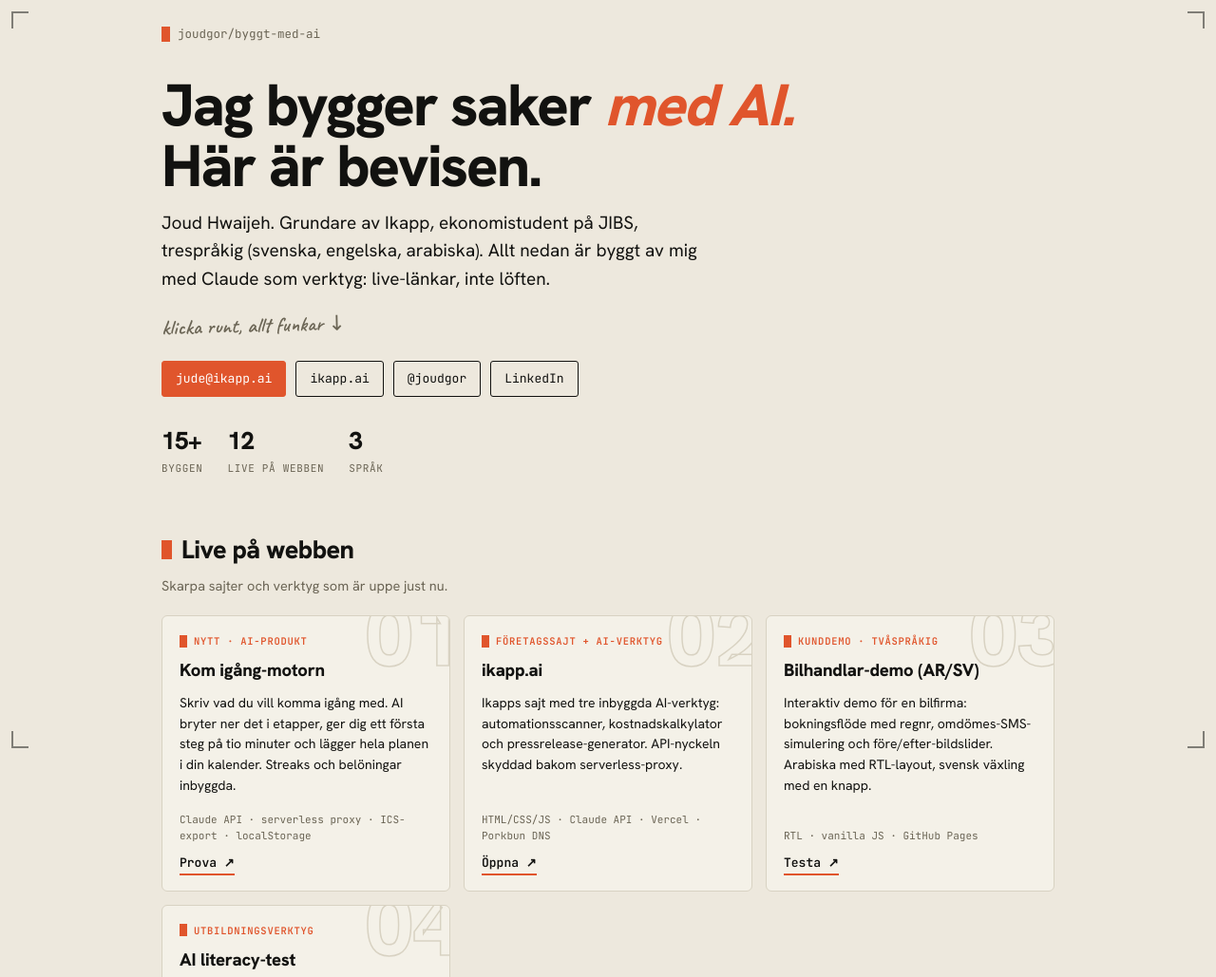
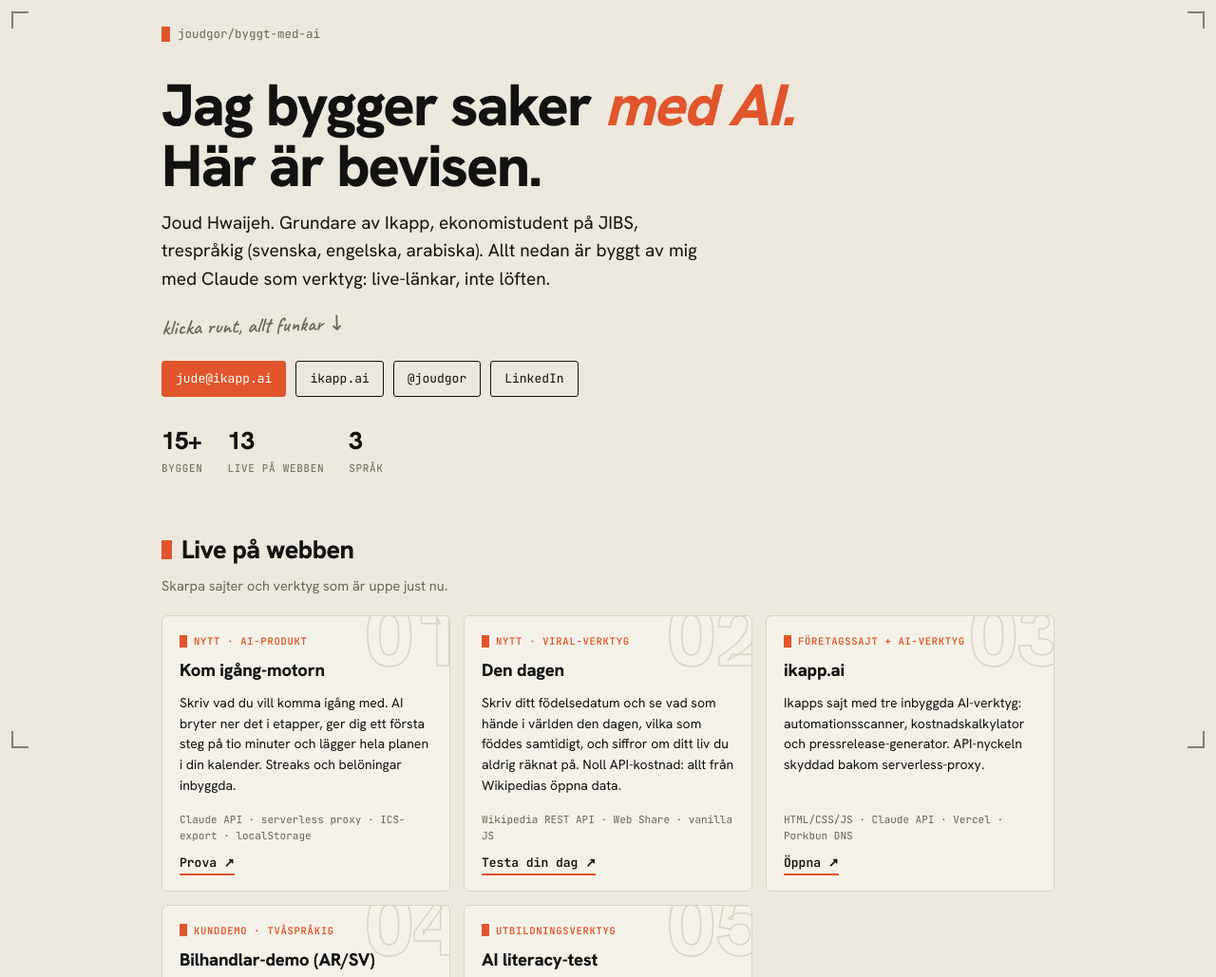
Before and after one commit to jhwaijeh-gif/jhwaijeh-gif.github.io, a plain HTML site: page index.html in a window 1280 px wide. Shown: the top 1029 px of the page at 95% size. Drawn offline with Linux system fonts and the light colour scheme.

Commit message:
Add Den dagen card

```diff
--- a/index.html
+++ b/index.html
@@ -108,7 +108,7 @@
 
 <div class="stats">
   <div class="stat"><div class="n">15+</div><div class="l">byggen</div></div>
-  <div class="stat"><div class="n">12</div><div class="l">live på webben</div></div>
+  <div class="stat"><div class="n">13</div><div class="l">live på webben</div></div>
   <div class="stat"><div class="n">3</div><div class="l">språk</div></div>
 </div>
 
@@ -127,6 +127,14 @@
     </div>
     <div class="card">
       <span class="ghost">02</span>
+      <span class="tag">Nytt · viral-verktyg</span>
+      <h3>Den dagen</h3>
+      <p>Skriv ditt födelsedatum och se vad som hände i världen den dagen, vilka som föddes samtidigt, och siffror om ditt liv du aldrig räknat på. Noll API-kostnad: allt från Wikipedias öppna data.</p>
+      <div class="stack">Wikipedia REST API · Web Share · vanilla JS</div>
+      <a class="go" href="https://ikapp.ai/den-dagen" target="_blank" rel="noopener">Testa din dag ↗</a>
+    </div>
+    <div class="card">
+      <span class="ghost">03</span>
       <span class="tag">Företagssajt + AI-verktyg</span>
       <h3>ikapp.ai</h3>
       <p>Ikapps sajt med tre inbyggda AI-verktyg: automationsscanner, kostnadskalkylator och pressrelease-generator. API-nyckeln skyddad bakom serverless-proxy.</p>
@@ -134,7 +142,7 @@
       <a class="go" href="https://ikapp.ai" target="_blank" rel="noopener">Öppna ↗</a>
     </div>
     <div class="card">
-      <span class="ghost">03</span>
+      <span class="ghost">04</span>
       <span class="tag">Kunddemo · tvåspråkig</span>
       <h3>Bilhandlar-demo (AR/SV)</h3>
       <p>Interaktiv demo för en bilfirma: bokningsflöde med regnr, omdömes-SMS-simulering och före/efter-bildslider. Arabiska med RTL-layout, svensk växling med en knapp.</p>
@@ -142,7 +150,7 @@
       <a class="go" href="https://jhwaijeh-gif.github.io/knalleland/" target="_blank" rel="noopener">Testa ↗</a>
     </div>
     <div class="card">
-      <span class="ghost">04</span>
+      <span class="ghost">05</span>
       <span class="tag">Utbildningsverktyg</span>
       <h3>AI literacy-test</h3>
       <p>Ett litet test som visar var du står med AI. Byggt som ingång till Ikapps utbildningar.</p>
@@ -150,7 +158,7 @@
       <a class="go" href="https://ikapp.ai/literacy-test/" target="_blank" rel="noopener">Gör testet ↗</a>
     </div>
     <div class="card wide">
-      <span class="ghost">05</span>
+      <span class="ghost">06</span>
       <span class="tag">Lead magnets · 8 st</span>
       <h3>Guider folk faktiskt vill ha</h3>
       <p>Byggda för "kommentera så skickar jag länken"-inlägg på Instagram. Varje guide är en egen sajt med eget designsystem, skriven på svenska utan AI-svammel.</p>
@@ -175,7 +183,7 @@
   <p class="secsub">Intern infrastruktur. Ingen publik länk, men demo på förfrågan.</p>
   <div class="grid">
     <div class="card">
-      <span class="ghost">06</span>
+      <span class="ghost">07</span>
       <span class="tag">Kunskapssystem</span>
       <h3>Självarkiverande second brain</h3>
       <p>Varje AI-session arkiveras automatiskt till Obsidian via en Stop-hook: 238 sökbara anteckningar, noll manuellt arbete. Importerar även claude.ai-historik.</p>
@@ -183,7 +191,7 @@
       <span class="nolink">demo på förfrågan</span>
     </div>
     <div class="card">
-      <span class="ghost">07</span>
+      <span class="ghost">08</span>
       <span class="tag">Webbapp</span>
       <h3>Sajtkartläggning</h3>
       <p>Flask-app som crawlar en sajt, extraherar innehållet och låter AI kvalitetskontrollera resultatet med vision. Byggd som kunddemo för en webbyrå.</p>
@@ -191,7 +199,7 @@
       <span class="nolink">demo på förfrågan</span>
     </div>
     <div class="card">
-      <span class="ghost">08</span>
+      <span class="ghost">09</span>
       <span class="tag">Agent</span>
       <h3>Leads-agent</h3>
       <p>Hittar svenska B2B-beslutsfattare och lägger dem i Google Sheets, redo för utskick.</p>
@@ -199,7 +207,7 @@
       <span class="nolink">demo på förfrågan</span>
     </div>
     <div class="card">
-      <span class="ghost">09</span>
+      <span class="ghost">10</span>
       <span class="tag">Agent</span>
       <h3>Konkurrensanalys → PDF</h3>
       <p>Agent som gör konkurrensanalys och levererar en färdig varumärkt PDF-rapport.</p>
@@ -207,7 +215,7 @@
       <span class="nolink">demo på förfrågan</span>
     </div>
     <div class="card">
-      <span class="ghost">10</span>
+      <span class="ghost">11</span>
       <span class="tag">Contentmaskin</span>
       <h3>Karusell-studio</h3>
       <p>Låst designsystem plus renderpipeline: foto + ämne in, publiceringsklara slides för Instagram och TikTok ut.</p>
@@ -215,7 +223,7 @@
       <span class="nolink">exempel på @joudgor</span>
     </div>
     <div class="card">
-      <span class="ghost">11</span>
+      <span class="ghost">12</span>
       <span class="tag">Videoproduktion</span>
       <h3>AI-videosystem</h3>
       <p>Produktionssystem för AI-video: låsta karaktärsreferenser, promptskelett och ljudseparation. Videorna ligger på @joudgor.</p>
```
